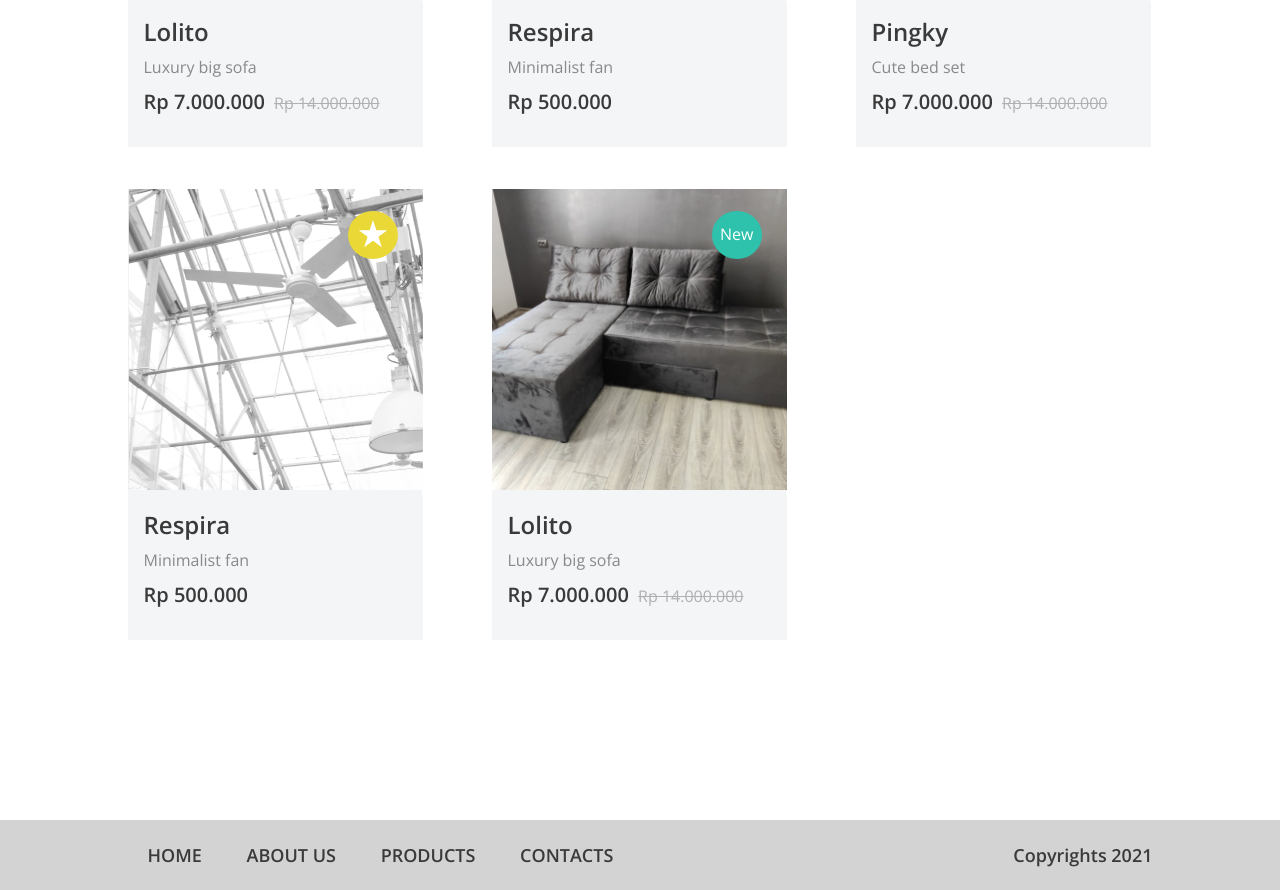
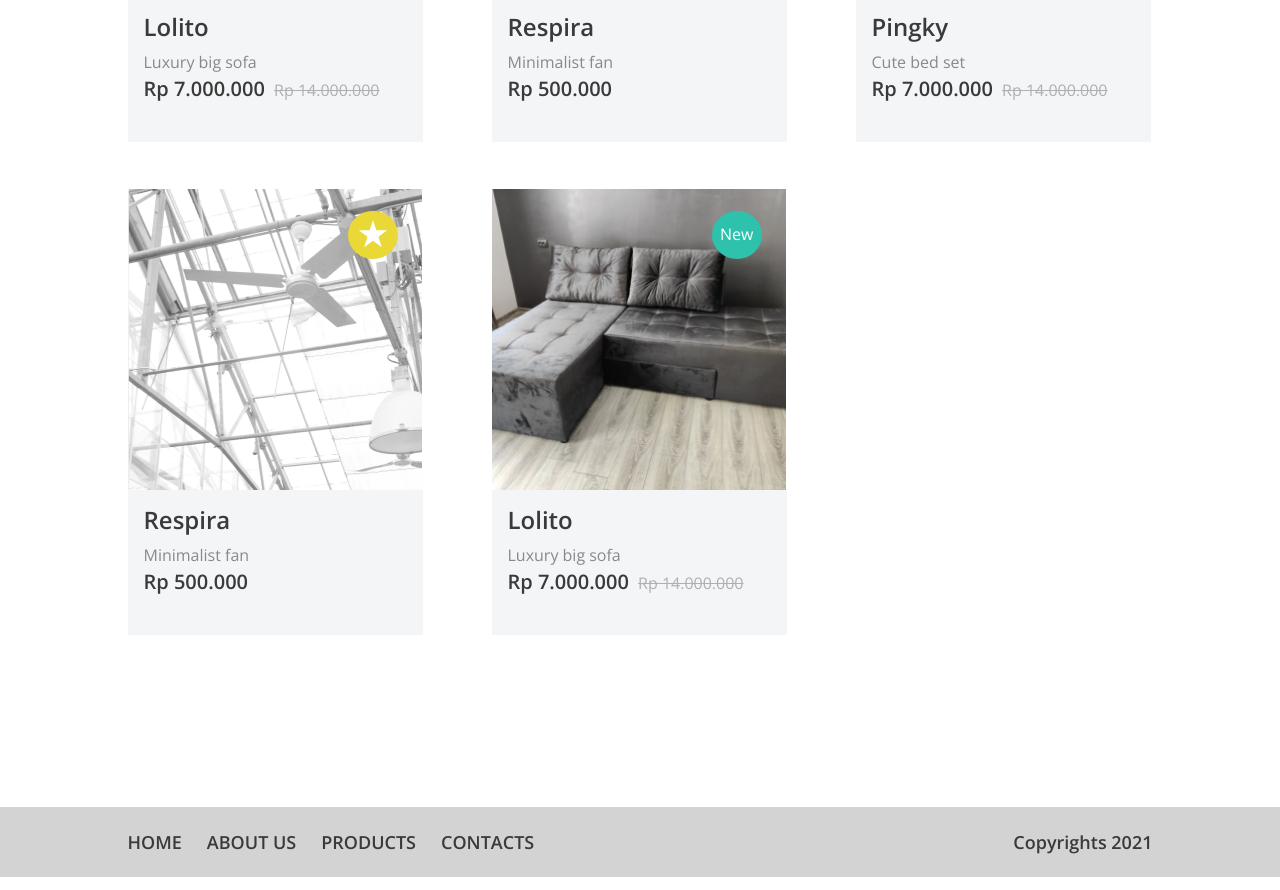
Before and after one commit to fresh1k/homework_10, a plain HTML site: page index.html in a window 1280 px wide. Shown: the part 412-1302 px from the top of the page. Drawn offline with nearby package versions, Linux system fonts and the light colour scheme.

Commit message:
make nav elements as flex-elemets and add item-img-wrap

```diff
--- a/index.html
+++ b/index.html
@@ -24,80 +24,68 @@
             <main class="main">
                 <div class="card">
                     <div class="card-items">
+                        <div class="item-img-wrap">
                             <img class="product-image" src="images/divan_one.png" alt="Product Image">
+                        </div>
                         <div class="card-label-sale">
                             <span>-50%</span>
                         </div>
                         <div class="card-description">
-                            <div class="card-description-text">
                             <h1 class="text-heading">Lolito</h1>
                             <p class="text-description">Luxury big sofa</p>
-                            </div>
-                            <div class="product-price">
                             <span class="sale-price">Rp 7.000.000</span>
                             <span class="full-price">Rp 14.000.000</span>
                         </div>
                     </div>
+                    <div class="card-items">
+                        <div class="item-img-wrap">
+                            <img class="product-image" src="images/ventilyator.png" alt="Product Image">
                         </div>
-                    <div class="card-items">
-                        <img class="product-image" src="images/ventilyator.png" alt="Product Image">
                         <div class="card-label-new">
                             <span>New</span>
                         </div>
                         <div class="card-description">
-                            <div class="card-description-text">
                             <h1 class="text-heading">Respira</h1>
                             <p class="text-description">Minimalist fan</p>
-                            </div>
-                            <div class="product-price">
                             <span class="sale-price">Rp 500.000</span>
-                                <!-- <p class="full-price">Rp 14.000.000</p> -->
-                            </div>
                         </div>
                     </div>
                     <div class="card-items">
+                        <div class="item-img-wrap">
                             <img class="product-image" src="images/divan_pinky.png" alt="Product Image">
+                        </div>
                         <div class="card-description">
-                            <div class="card-description-text">
                             <h1 class="text-heading">Pingky</h1>
                             <p class="text-description">Cute bed set</p>
-                            </div>
-                            <div class="product-price">
                             <span class="sale-price">Rp 7.000.000</span>
                             <span class="full-price">Rp 14.000.000</span>
                         </div>
                     </div>
+                    <div class="card-items">
+                        <div class="item-img-wrap">
+                            <img class="product-image" src="images/ventilyator.png" alt="Product Image">
                         </div>
-                    <div class="card-items">
-                        <img class="product-image" src="images/ventilyator.png" alt="Product Image">
                         <div class="card-label-star">
                             <span></span>
                         </div>
                         <div class="card-description">
-                            <div class="card-description-text">
                             <h1 class="text-heading">Respira</h1>
                             <p class="text-description">Minimalist fan</p>
-                            </div>
-                            <div class="product-price">
                             <span class="sale-price">Rp 500.000</span>
-                                <!-- <p class="full-price">Rp 14.000.000</p> -->
-                            </div>
                         </div>
                     </div>
                     <div class="card-items">
+                        <div class="item-img-wrap">
                             <img class="product-image" src="images/divan_black.png" alt="Product Image">
+                        </div>
                         <div class="card-label-new">
                             <span>New</span>
                         </div>
                         <div class="card-description">
-                            <div class="card-description-text">
                             <h1 class="text-heading">Lolito</h1>
                             <p class="text-description">Luxury big sofa</p>
-                            </div>
-                            <div class="product-price">
                             <span class="sale-price">Rp 7.000.000</span>
                             <span class="full-price">Rp 14.000.000</span>
-                            </div>
                         </div>
                     </div>
                 </div>
@@ -105,11 +93,11 @@
             <footer class="footer">
                 <div class="footer-container">
                     <nav>
-                        <ul class="nav-links">
-                            <li><a href="#">Home</a></li>
-                            <li><a href="#">About us</a></li>
-                            <li><a href="#">Products</a></li>
-                            <li><a href="#">Contacts</a></li>
+                        <ul class="nav-items">
+                            <li class="nav-item"><a class="nav-item-link" href="#">Home</a></li>
+                            <li class="nav-item"><a class="nav-item-link" href="#">About us</a></li>
+                            <li class="nav-item"><a class="nav-item-link" href="#">Products</a></li>
+                            <li class="nav-item"><a class="nav-item-link" href="#">Contacts</a></li>
                         </ul>
                     </nav>
                     <p class="copyright">Copyrights 2021</p>
--- a/style.css
+++ b/style.css
@@ -6,6 +6,10 @@
 
 body {
     font-family: "Open Sans";
+}
+
+ul {
+    list-style: none;
 }
 
 .header {
@@ -88,7 +92,25 @@ body {
     margin-right: 0;
 }
 
-.card-items:hover::after{
+.card-items:hover .item-img-wrap:before {
+    content: "";
+    display: block;
+    background: rgba(200, 164, 164, 0.55);
+    width: 100%;
+    height: 100%;
+    position: absolute;
+    top: 0;
+    left: 0;
+}
+
+.item-img-wrap {
+    width: 294px;
+    height: 301px;
+    overflow: hidden;
+    position: relative;
+}
+
+/* .card-items:hover::after{
     content: "";
     display: block;
     width: 295px;
@@ -98,7 +120,7 @@ body {
     left: 0;
     top: 0;
     z-index: 10;
-}
+} */
 
 
 .product-image {
@@ -199,7 +221,7 @@ body {
 }
 
 .footer {
-    margin-top: 138px;
+    margin-top: 125px;
     height: 70px;
     width: 100%;
     background: rgba(196, 196, 196, 0.75);
@@ -214,15 +236,17 @@ body {
     align-items: center;
 }
 
-.nav-links {
-    list-style: none;
+.nav-items {
+    display: inline-flex;
     font-size: 18px;
     line-height: 22px;
 }
 
-.nav-links a, li {
-    display: inline-block;
-    padding: 0 10px;
+.nav-item {
+    margin-right: 25px;
+}
+
+.nav-item-link {
     font-size: 18px;
     font-style: normal;
     font-weight: 600;
@@ -232,7 +256,7 @@ body {
     text-transform: uppercase;
 }
 
-.nav-links a:hover {
+.nav-item-link:hover {
     text-decoration: underline;
     color: #fff;
     transition: 0.2s ease-in-out;
```
Lines whose indentation alone changed are shown as unchanged.
